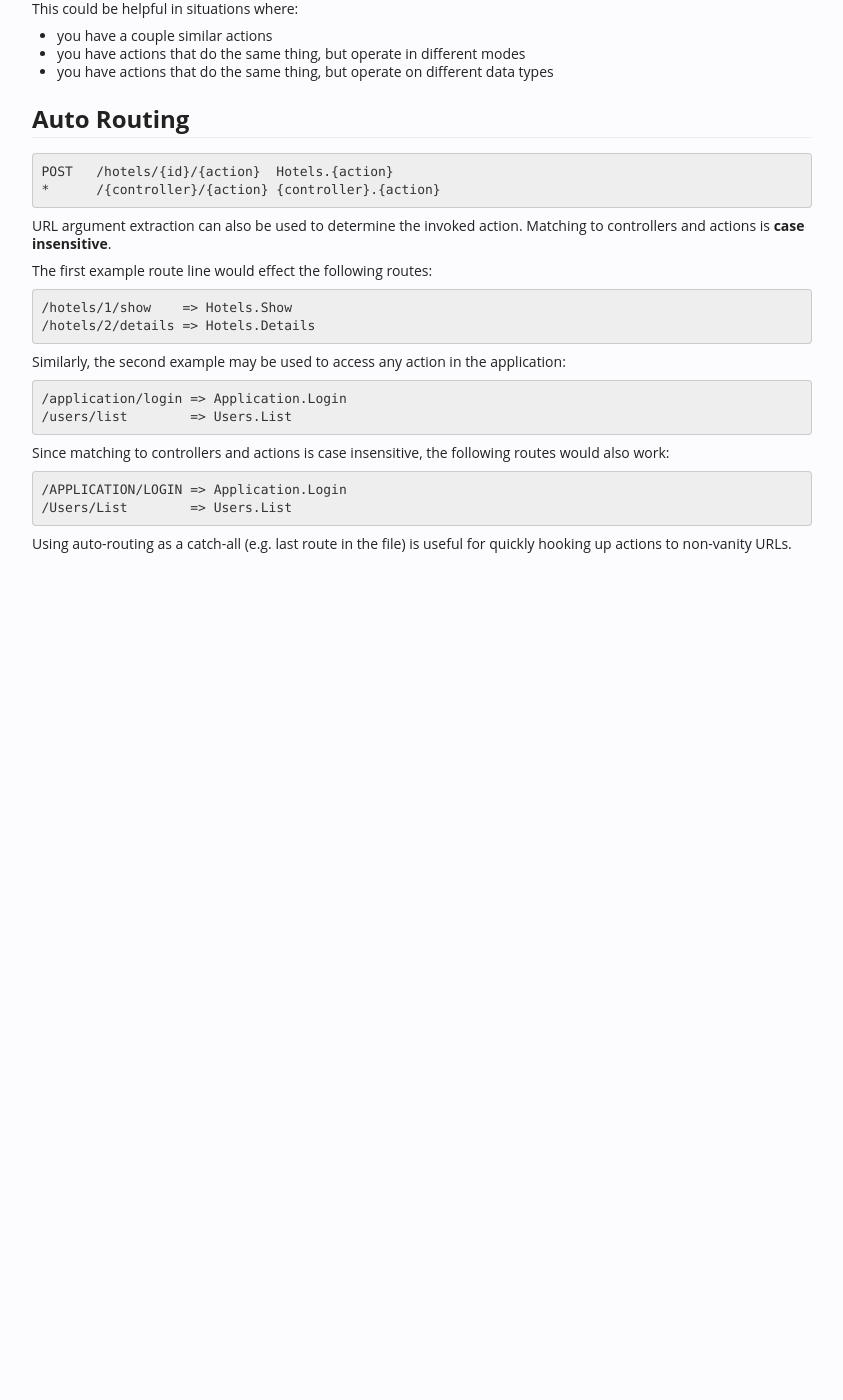
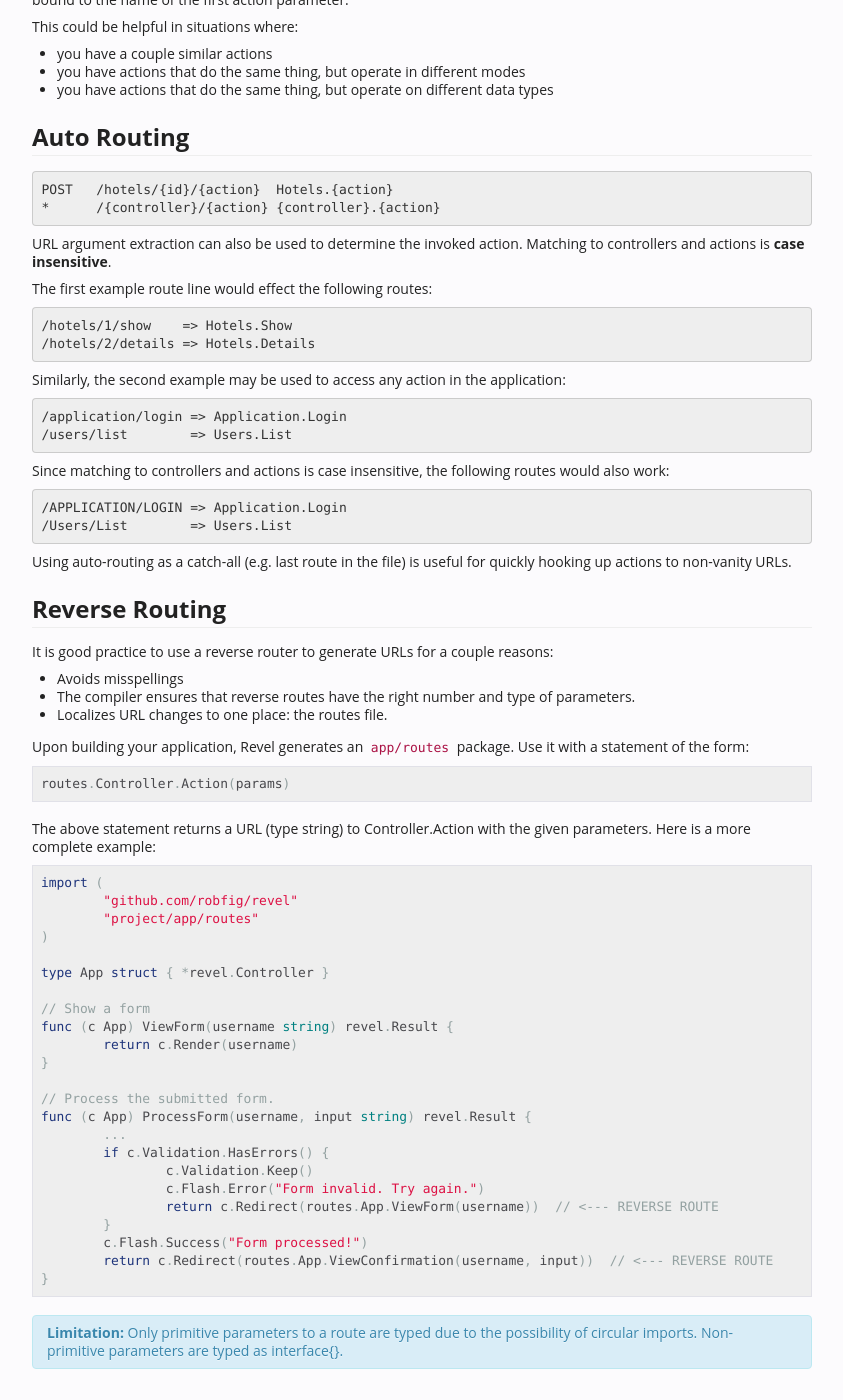
Before and after one commit to revel/revel, a Jekyll site: the page built from manual/routing.md, in a window 1280 px wide and 1400 px high, scrolled down 2209 px. Shown: the whole window, without its empty margins (298-1141 px from the left). Built offline with Jekyll 4.4.1, drawn with Linux system fonts in a browser that asks for light colours; before the commit the page ends 2811 px from its top, so only the background shows below that; some of the changed text lies outside the part shown.

Commit message:
Add info about reverse router (routes package)

```diff
--- a/manual/routing.md
+++ b/manual/routing.md
@@ -22,7 +22,8 @@ This example demonstrates all of the features:
 	GET    /public/{<.*>filepath} Static.Serve("public") # Map /app/public resources under /public/...
 	*      /{controller}/{action} {controller}.{action}  # Catch all; Automatic URL generation
 
-Let's go through the lines one at a time.
+Let's go through the lines one at a time.  At the end, we'll see how to
+accomplish **reverse routing** -- generating the URL to invoke a particular action.
 
 ## A simple path
 
@@ -153,3 +154,54 @@ routes would also work:
 
 Using auto-routing as a catch-all (e.g. last route in the file) is useful for
 quickly hooking up actions to non-vanity URLs.
+
+## Reverse Routing
+
+It is good practice to use a reverse router to generate URLs for a couple reasons:
+
+* Avoids misspellings
+* The compiler ensures that reverse routes have the right number and type of
+  parameters.
+* Localizes URL changes to one place: the routes file.
+
+Upon building your application, Revel generates an `app/routes` package.  Use it
+with a statement of the form:
+
+<pre class="prettyprint lang-go">
+routes.Controller.Action(params)
+</pre>
+
+The above statement returns a URL (type string) to Controller.Action with the
+given parameters.  Here is a more complete example:
+
+<pre class="prettyprint lang-go">{% capture html %}
+import (
+	"github.com/robfig/revel"
+	"project/app/routes"
+)
+
+type App struct { *revel.Controller }
+
+// Show a form
+func (c App) ViewForm(username string) revel.Result {
+	return c.Render(username)
+}
+
+// Process the submitted form.
+func (c App) ProcessForm(username, input string) revel.Result {
+	...
+	if c.Validation.HasErrors() {
+		c.Validation.Keep()
+		c.Flash.Error("Form invalid. Try again.")
+		return c.Redirect(routes.App.ViewForm(username))  // <--- REVERSE ROUTE
+	}
+	c.Flash.Success("Form processed!")
+	return c.Redirect(routes.App.ViewConfirmation(username, input))  // <--- REVERSE ROUTE
+}{% endcapture %}{{ html|escape }}
+</pre>
+
+
+<div class="alert alert-info"><strong>Limitation:</strong> Only primitive
+parameters to a route are typed due to the possibility of circular imports.
+Non-primitive parameters are typed as interface{}.
+</div>
```
Also changed, not shown: manual/organization.md (+1 -0 lines).
